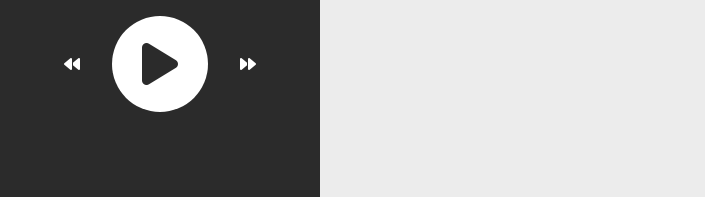
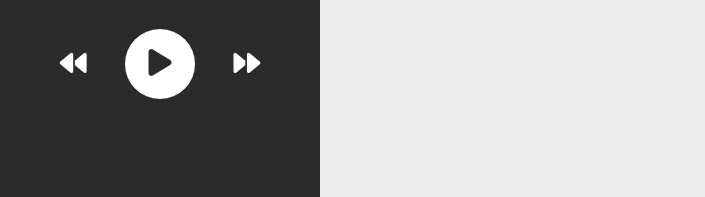
Before and after one commit to riskezwn/scriptify, a website built with Vite: page src/index.html in a window 1280 px wide. Shown: the part 603-800 px from the top of the page, without its empty margins (0-705 px from the left). Built offline with nearby package versions, Linux system fonts and the light colour scheme.

Commit message:
Añadir botones control

```diff
--- a/src/index.html
+++ b/src/index.html
@@ -30,9 +30,15 @@
           <p class="song-artist">-</p>
         </div>
         <div class="player-controls">
-          <i class="fa-solid fa-backward"></i>
-          <button class="play"><i class="play-icon fa-solid fa-play"></i></button>
-          <i class="fa-solid fa-forward"></i>
+          <button class="prev">
+            <i class="fa-solid fa-backward"></i>
+          </button>
+          <button class="play">
+            <i class="play-icon fa-solid fa-play"></i>
+          </button>
+          <button class="next">
+            <i class="fa-solid fa-forward"></i>
+          </button>
         </div>
         <div class="player-pregressbar">
 
--- a/src/main.css
+++ b/src/main.css
@@ -63,24 +63,40 @@ html {
   justify-content: center;
   align-items: center;
   gap: 2em;
+  font-size: 1.2em;
 
-  & button.play {
+  & button {
+    color: white;
+    background: none;
     display: flex;
     justify-content: center;
     align-items: center;
-    padding: 1em;
-    width: 70px;
-    height: 70px;
-    border-radius: 50%;
-    background: white;
     cursor: pointer;
     border: none;
-    color: #2b2b2b;
-    font-size: 3em;
+    font-size: 1.4em;
     transition: all 0.3s;
 
-    &:hover {
-      background: #ffffffc2;
+    &.prev:hover,
+    &.next:hover {
+      color: #ffffffc2;
+    }
+
+    &.play {
+      padding: 1em;
+      color: #2b2b2b;
+      width: 70px;
+      height: 70px;
+      border-radius: 50%;
+      font-size: 1.6em;
+      background: white;
+
+      &:hover {
+        background: #ffffffc2;
+      }
+    }
+
+    &:active {
+      transform: translateY(10px);
     }
   }
 }
```
